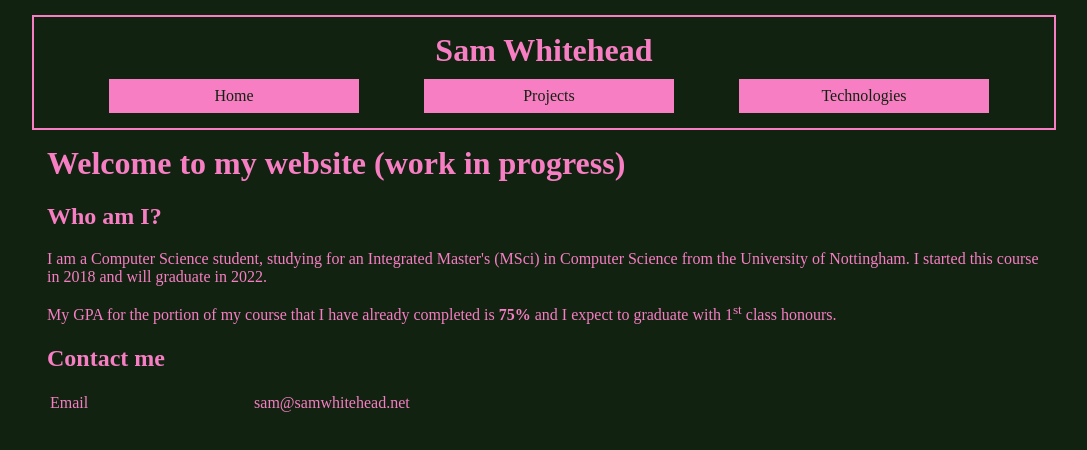
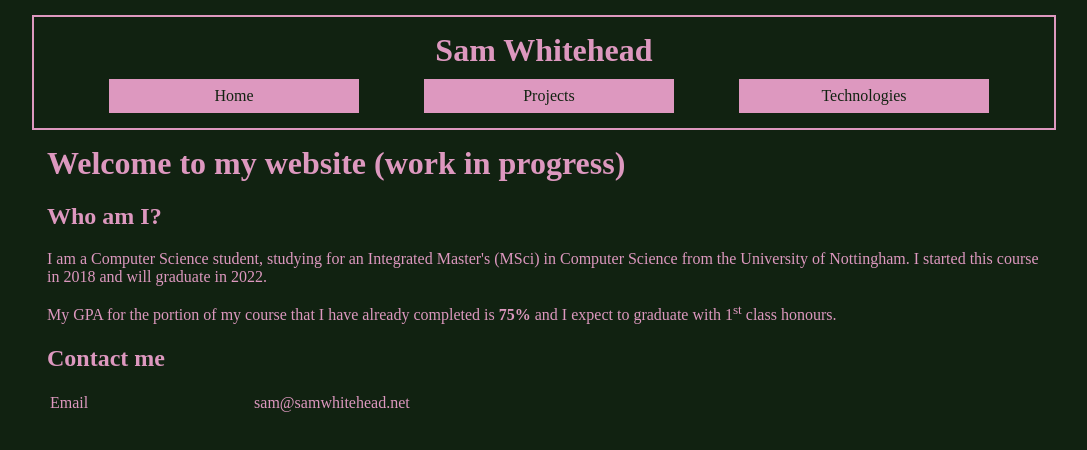
Before and after one commit to Ytrewq13/website, a plain HTML site: page index.html in a window 1280 px wide. Shown: the whole page, without its empty margins (23-1110 px from the left). Drawn offline with Linux system fonts and the light colour scheme.

Commit message:
Make FG color less vibrant

```diff
--- a/css/master.css
+++ b/css/master.css
@@ -2,8 +2,8 @@
     /* Color theme */
     --color-bg:      #112211; /* Pthalo green */
     --color-bg-alt1: #b00b69; /* Jazzberry jam */
-    --color-fg:      #f77ec2; /* Persian pink */
-    --color-fg-alt1: #F3923D; /* Cadmium orange */
+    --color-fg:      #dd98bf; /* Kobi */
+    --color-fg-alt1: #f3923d; /* Cadmium orange */
 
     /* Padding */
     --padding-header: 10px;
```
